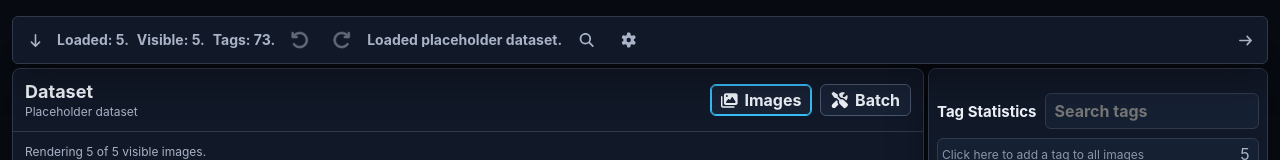
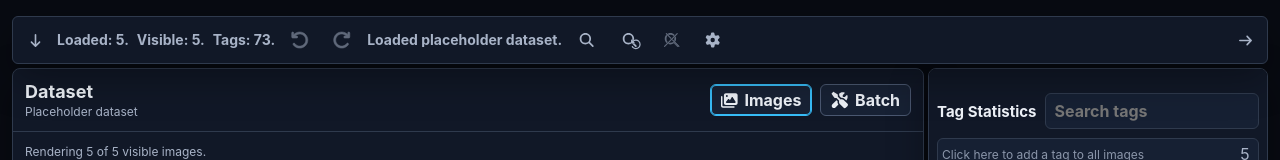
Before and after one commit to kovila77/tva-project, a Nuxt app: page / in a window 1280 px wide. Shown: the top 160 px of the page. Built offline with nearby package versions, Linux system fonts and the light colour scheme.

Commit message:
adjust filter buttons

```diff
--- a/app/components/app/RuntimeStatusBar.vue
+++ b/app/components/app/RuntimeStatusBar.vue
@@ -18,6 +18,20 @@
       :aria-label="filterToggleTitle"
       :active="config.filterBarMode === 'open'"
       @click="toggleFilterBar"
+    />
+    <AppIconButton
+      icon="filterInvert"
+      title="Invert the current filter, showing images that do not match."
+      aria-label="Invert filter"
+      :active="filterInverted"
+      @click="invertFilter"
+    />
+    <AppIconButton
+      icon="filterClear"
+      title="Clear the filter and show all loaded images."
+      aria-label="Clear filter"
+      :disabled="!hasFilterState"
+      @click="clearFilter"
     />
     <AppIconButton icon="settings" title="Open settings." aria-label="Open settings" @click="openSettingsModal()" />
     <SidePanelToggleButton v-if="isRightPanel" class="runtime-status-bar__end-toggle" />
@@ -42,11 +56,15 @@ const {
   isBusy,
   statusText,
   config,
+  filterInverted,
+  invertFilter,
+  clearFilter,
   openSettingsModal,
 } = useImageTaggerContext();
 
 const isRightPanel = computed(() => config.sidePanelPosition === "right");
 const filterToggleTitle = computed(() => config.filterBarMode === "open" ? "Hide filter bar" : "Show filter bar");
+const hasFilterState = computed(() => Boolean(config.filterText.trim()) || filterInverted.value);
 const statusBarElement = ref<HTMLElement | null>(null);
 let resizeObserver: ResizeObserver | null = null;
 
--- a/app/components/core/AppIcon.vue
+++ b/app/components/core/AppIcon.vue
@@ -1,15 +1,45 @@
 <template>
-  <FontAwesomeIcon class="fa-icon" :icon="icon" aria-hidden="true" />
+  <FontAwesomeIcon v-if="!isLayeredIcon(icon)" class="fa-icon" :icon="icon" aria-hidden="true" />
+  <FontAwesomeLayers v-else class="fa-icon" aria-hidden="true">
+    <FontAwesomeIcon :icon="icon.base" />
+    <FontAwesomeIcon
+      v-for="(overlay, index) in icon.overlays"
+      :key="index"
+      class="app-icon__overlay"
+      :icon="overlay.icon"
+      :transform="overlay.transform"
+    />
+  </FontAwesomeLayers>
 </template>
 
 <script setup lang="ts">
 import { computed } from "vue";
-import { FontAwesomeIcon } from "@fortawesome/vue-fontawesome";
-import { appIcons, type AppIconName } from "~/utils/icons";
+import { FontAwesomeIcon, FontAwesomeLayers } from "@fortawesome/vue-fontawesome";
+import { appIcons, type AppIconName, type AppIconSpec, type LayeredAppIcon } from "~/utils/icons";
 
 const props = defineProps<{
   name: AppIconName;
 }>();
 
 const icon = computed(() => appIcons[props.name] ?? appIcons.close);
+
+function isLayeredIcon(iconSpec: AppIconSpec): iconSpec is LayeredAppIcon {
+  return "base" in iconSpec;
+}
 </script>
+
+<style scoped lang="scss">
+.fa-icon {
+  display: inline-flex;
+  width: 1em;
+  height: 1em;
+  align-items: center;
+  justify-content: center;
+}
+
+.app-icon__overlay {
+  stroke: var(--surface);
+  stroke-width: 28px;
+  paint-order: stroke fill;
+}
+</style>
--- a/app/components/core/AppIconButton.vue
+++ b/app/components/core/AppIconButton.vue
@@ -56,7 +56,6 @@ defineProps<{
   &--active {
     background: var(--app-icon-button-active-bg, transparent);
     color: var(--text);
-    cursor: default;
   }
 
   &--danger {
--- a/app/components/filter/FilterControls.vue
+++ b/app/components/filter/FilterControls.vue
@@ -42,8 +42,8 @@
 
       <div class="filter-controls__actions">
         <AppIconButton class="filter-controls__action" icon="filter" title="Search images with the current filter. Shortcut: Ctrl+K focuses this filter." aria-label="Search images" @click="applyFilter" />
-        <AppIconButton class="filter-controls__action" icon="filterInvert" title="Invert the current filter, showing images that do not match." aria-label="Invert filter" @click="invertFilter" />
-        <AppIconButton class="filter-controls__action" icon="clear" title="Clear the filter and show all loaded images." aria-label="Clear filter" @click="clearFilter" />
+        <AppIconButton class="filter-controls__action" icon="filterInvert" title="Invert the current filter, showing images that do not match." aria-label="Invert filter" :active="filterInverted" @click="invertFilter" />
+        <AppIconButton class="filter-controls__action" icon="filterClear" title="Clear the filter and show all loaded images." aria-label="Clear filter" @click="clearFilter" />
       </div>
     </div>
   </div>
@@ -59,6 +59,7 @@ const focusFilterEventName = "tva-image-tagger:focus-filter";
 
 const {
   config,
+  filterInverted,
   autocompleteTags,
   filterTextStyleRules,
   applyFilter,
--- a/app/utils/icons.ts
+++ b/app/utils/icons.ts
@@ -9,7 +9,6 @@ import {
   faBroom,
   faChartColumn,
   faCheck,
-  faCircleHalfStroke,
   faClockRotateLeft,
   faCopy,
   faDownload,
@@ -30,6 +29,7 @@ import {
   faRightLeft,
   faRotateLeft,
   faScrewdriverWrench,
+  faSlash,
   faStar,
   faTag,
   faTags,
@@ -40,6 +40,14 @@ import {
   faGear
 } from "@fortawesome/free-solid-svg-icons";
 import type { IconDefinition } from "@fortawesome/fontawesome-svg-core";
+
+interface LayeredAppIcon {
+  base: IconDefinition;
+  overlays: Array<{
+    icon: IconDefinition;
+    transform: string;
+  }>;
+}
 
 export const appIcons = {
   add: faPlus,
@@ -59,7 +67,19 @@ export const appIcons = {
   settings: faGear,
   filter: faMagnifyingGlass,
   filterAdd: faMagnifyingGlassPlus,
-  filterInvert: faCircleHalfStroke,
+  filterClear: {
+    base: faMagnifyingGlass,
+    overlays: [
+      { icon: faSlash, transform: "shrink-2 right-1" },
+      { icon: faSlash, transform: "shrink-2 left-1 flip-h" }
+    ]
+  },
+  filterInvert: {
+    base: faMagnifyingGlass,
+    overlays: [
+      { icon: faRotateLeft, transform: "shrink-5 right-7 down-5" }
+    ]
+  },
   highlight: faStar,
   history: faClockRotateLeft,
   images: faImages,
@@ -84,6 +104,8 @@ export const appIcons = {
   redo: faArrowRotateRight,
   hashtag: faHashtag,
   more: faEllipsis
-} satisfies Record<string, IconDefinition>;
+} satisfies Record<string, IconDefinition | LayeredAppIcon>;
 
 export type AppIconName = keyof typeof appIcons;
+export type AppIconSpec = (typeof appIcons)[AppIconName];
+export type { LayeredAppIcon };
```
